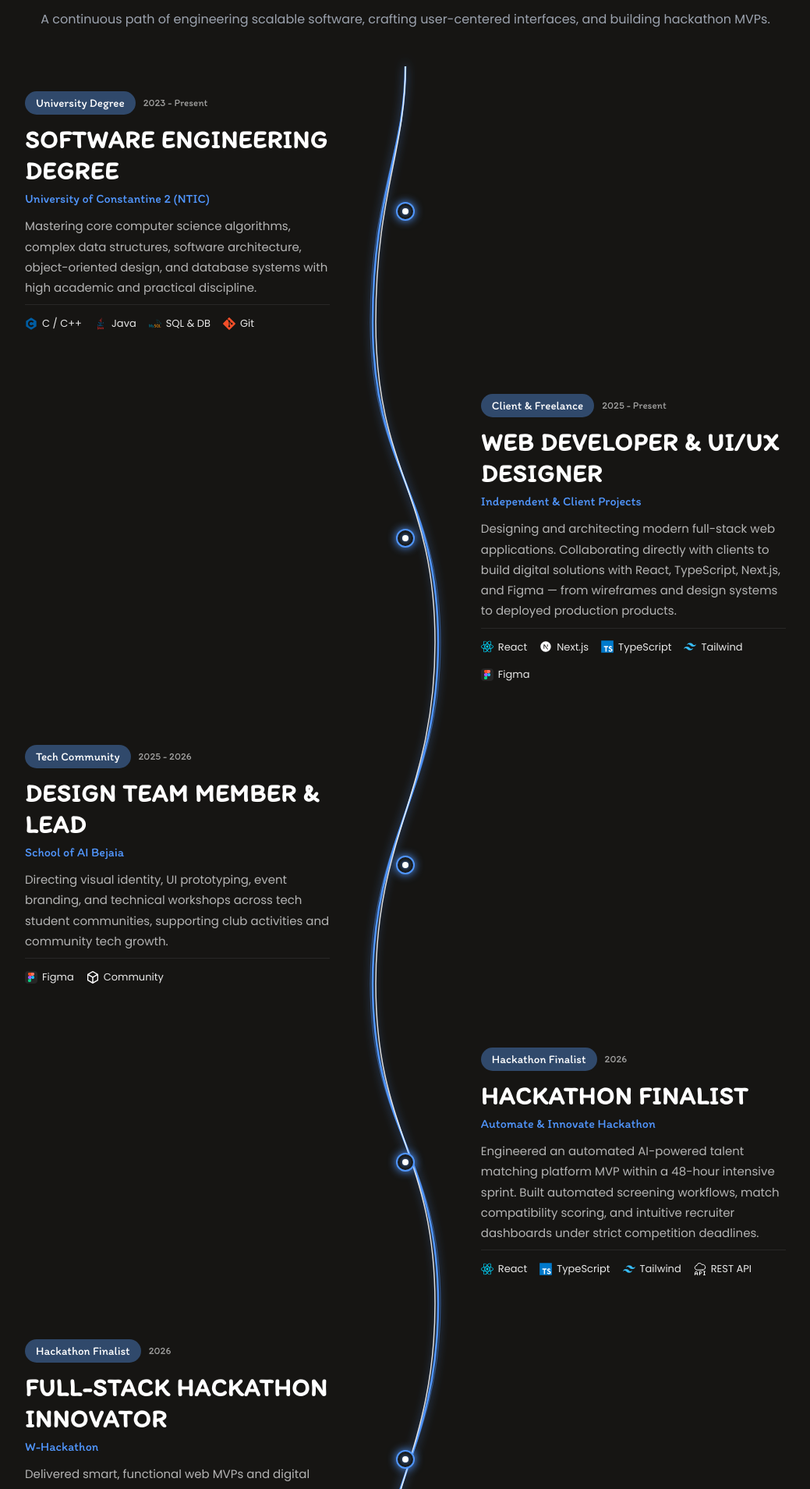
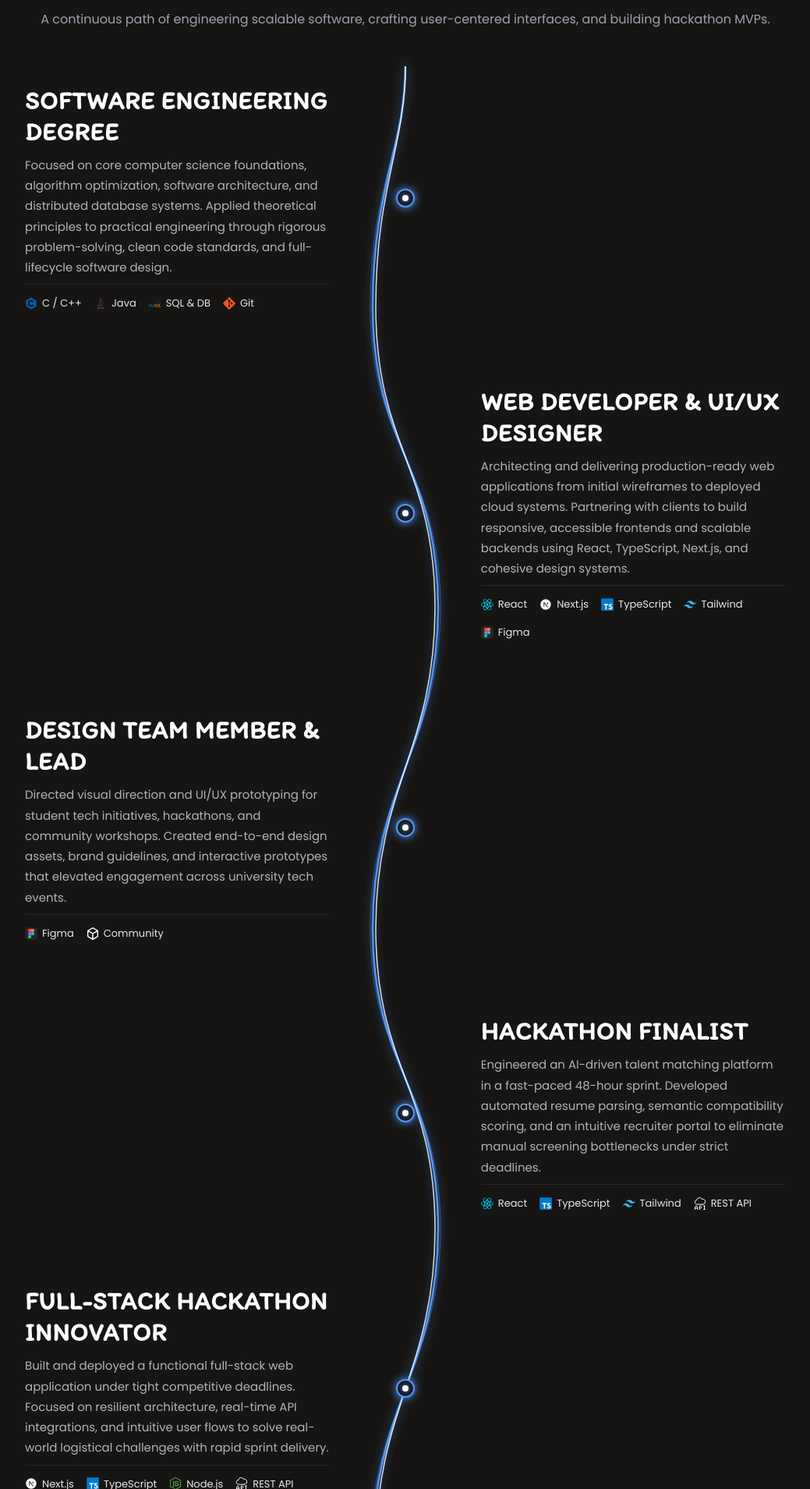
Before and after one commit to lo-ucif/lo__ucif-portfolio, a React (Vite) app: page / in a window 1280 px wide. Shown: the part 2091-4000 px from the top of the page at 78% size, without its empty margins (120-1159 px from the left). Built offline with nearby package versions, Linux system fonts and the light colour scheme; a web font is replaced by a local one.

Commit message:
feat: add Experience component with animated timeline and tech stack list

```diff
--- a/src/features/certificates/Experience.tsx
+++ b/src/features/certificates/Experience.tsx
@@ -19,12 +19,9 @@ import {
 export const experienceMilestones = [
   {
     num: "01",
-    badge: "University Degree",
-    period: "2023 - Present",
     title: "Software Engineering Degree",
-    organization: "University of Constantine 2 (NTIC)",
     description:
-      "Mastering core computer science algorithms, complex data structures, software architecture, object-oriented design, and database systems with high academic and practical discipline.",
+      "Focused on core computer science foundations, algorithm optimization, software architecture, and distributed database systems. Applied theoretical principles to practical engineering through rigorous problem-solving, clean code standards, and full-lifecycle software design.",
     tech: [
       { label: "C / C++", icon: CIcon },
       { label: "Java", icon: JavaIcon },
@@ -34,12 +31,9 @@ export const experienceMilestones = [
   },
   {
     num: "02",
-    badge: "Client & Freelance",
-    period: "2025 - Present",
     title: "Web Developer & UI/UX Designer",
-    organization: "Independent & Client Projects",
     description:
-      "Designing and architecting modern full-stack web applications. Collaborating directly with clients to build digital solutions with React, TypeScript, Next.js, and Figma — from wireframes and design systems to deployed production products.",
+      "Architecting and delivering production-ready web applications from initial wireframes to deployed cloud systems. Partnering with clients to build responsive, accessible frontends and scalable backends using React, TypeScript, Next.js, and cohesive design systems.",
     tech: [
       { label: "React", icon: ReactIcon },
       { label: "Next.js", icon: NextjsIcon },
@@ -50,12 +44,9 @@ export const experienceMilestones = [
   },
   {
     num: "03",
-    badge: "Tech Community",
-    period: "2025 - 2026",
     title: "Design Team Member & Lead",
-    organization: "School of AI Bejaia",
     description:
-      "Directing visual identity, UI prototyping, event branding, and technical workshops across tech student communities, supporting club activities and community tech growth.",
+      "Directed visual direction and UI/UX prototyping for student tech initiatives, hackathons, and community workshops. Created end-to-end design assets, brand guidelines, and interactive prototypes that elevated engagement across university tech events.",
     tech: [
       { label: "Figma", icon: FigmaIcon },
       { label: "Community", icon: HackathonIcon },
@@ -63,12 +54,9 @@ export const experienceMilestones = [
   },
   {
     num: "04",
-    badge: "Hackathon Finalist",
-    period: "2026",
     title: "Hackathon Finalist",
-    organization: "Automate & Innovate Hackathon",
     description:
-      "Engineered an automated AI-powered talent matching platform MVP within a 48-hour intensive sprint. Built automated screening workflows, match compatibility scoring, and intuitive recruiter dashboards under strict competition deadlines.",
+      "Engineered an AI-driven talent matching platform in a fast-paced 48-hour sprint. Developed automated resume parsing, semantic compatibility scoring, and an intuitive recruiter portal to eliminate manual screening bottlenecks under strict deadlines.",
     tech: [
       { label: "React", icon: ReactIcon },
       { label: "TypeScript", icon: TypescriptIcon },
@@ -78,12 +66,9 @@ export const experienceMilestones = [
   },
   {
     num: "05",
-    badge: "Hackathon Finalist",
-    period: "2026",
     title: "Full-Stack Hackathon Innovator",
-    organization: "W-Hackathon",
     description:
-      "Delivered smart, functional web MVPs and digital solutions with rapid real-world deployment under competitive hackathon pressure and real-time team collaboration.",
+      "Built and deployed a functional full-stack web application under tight competitive deadlines. Focused on resilient architecture, real-time API integrations, and intuitive user flows to solve real-world logistical challenges with rapid sprint delivery.",
     tech: [
       { label: "Next.js", icon: NextjsIcon },
       { label: "TypeScript", icon: TypescriptIcon },
@@ -93,12 +78,9 @@ export const experienceMilestones = [
   },
   {
     num: "06",
-    badge: "Production Architecture",
-    period: "Present & Future",
     title: "Scaling to Production & E-Commerce",
-    organization: "Havana Buy & Modern Platforms",
     description:
-      "Architecting scalable multi-vendor marketplaces with NestJS, Prisma, Docker, and PostgreSQL. Integrating physical warehouse verification steps and multi-wilaya dynamic pricing across all 58 wilayas.",
+      "Engineered a high-performance multi-vendor marketplace with role-based dashboards, automated inventory workflows, and a 58-wilaya dynamic pricing engine. Architected robust microservices and secure database pipelines for high reliability.",
     tech: [
       { label: "Next.js", icon: NextjsIcon },
       { label: "TypeScript", icon: TypescriptIcon },
@@ -114,7 +96,7 @@ export default function Experience() {
       id="experience"
       className="flex w-full flex-col items-center gap-12 text-center"
     >
-      {/* Section Header with exact styling matching ProjectsSection */}
+      {/* Section Header matching ProjectsSection style */}
       <motion.div
         className="flex flex-col items-center gap-2"
         initial={{ opacity: 0, y: 20 }}
@@ -153,7 +135,6 @@ export default function Experience() {
               </defs>
 
               {/* Multi-Strand Ribbon Path */}
-              {/* Outer Glow Line */}
               <path
                 d="M 70,0 C 70,80 25,120 25,240 C 25,380 115,400 115,540 C 115,680 25,720 25,860 C 25,1000 115,1020 115,1160 C 115,1300 25,1340 25,1480 C 25,1600 70,1660 70,1800"
                 fill="none"
@@ -161,8 +142,6 @@ export default function Experience() {
                 strokeWidth="1.2"
                 strokeOpacity="0.4"
               />
-
-              {/* Core Electric Blue Line */}
               <path
                 d="M 70,0 C 70,80 28,120 28,240 C 28,380 112,400 112,540 C 112,680 28,720 28,860 C 28,1000 112,1020 112,1160 C 112,1300 28,1340 28,1480 C 28,1600 70,1660 70,1800"
                 fill="none"
@@ -170,8 +149,6 @@ export default function Experience() {
                 strokeWidth="2.5"
                 filter="url(#exp-vertical-glow)"
               />
-
-              {/* Bright White Accent Strand */}
               <path
                 d="M 70,0 C 70,80 32,120 32,240 C 32,380 108,400 108,540 C 108,680 32,720 32,860 C 32,1000 108,1020 108,1160 C 108,1300 32,1340 32,1480 C 32,1600 70,1660 70,1800"
                 fill="none"
@@ -183,7 +160,7 @@ export default function Experience() {
           </div>
 
           {/* Timeline Milestones List */}
-          <div className="relative z-10 flex flex-col gap-20 py-8">
+          <div className="relative z-10 flex flex-col gap-24 py-6">
             {experienceMilestones.map((item, index) => {
               const isLeft = index % 2 === 0;
 
@@ -205,31 +182,16 @@ export default function Experience() {
                     </div>
                   </div>
 
-                  {/* Clean Editorial Text Block (NO CARD CONTAINER, NO BORDER) */}
+                  {/* Clean Editorial Text Block (NO CARD, NO PILL BADGE, NO BLUE ORG) */}
                   <div className={`w-full md:w-[45%] flex flex-col items-start text-left ${
                     isLeft ? "md:pr-12" : "md:pl-12"
                   }`}>
-                    {/* Status Badge */}
-                    <div className="flex items-center gap-2.5">
-                      <span className="inline-flex items-center rounded-[22px] bg-[#30496b] px-3.5 py-1 font-['Itim'] text-[14px] sm:text-[15px] text-white">
-                        <span>{item.badge}</span>
-                      </span>
-                      <span className="font-['Itim'] text-[13px] text-white/60">
-                        {item.period}
-                      </span>
-                    </div>
-
                     {/* Milestone Title */}
-                    <h3 className="mt-3 font-['Itim'] text-[24px] sm:text-[28px] lg:text-[32px] font-bold text-white tracking-wide uppercase leading-tight hover:text-[#5197ff] transition-colors duration-200">
+                    <h3 className="font-['Itim'] text-[24px] sm:text-[28px] lg:text-[32px] font-bold text-white tracking-wide uppercase leading-tight hover:text-[#5197ff] transition-colors duration-200">
                       {item.title}
                     </h3>
 
-                    {/* Organization Subtitle */}
-                    <p className="mt-1 font-['Itim'] text-[15px] sm:text-[16px] text-[#5197ff] font-medium">
-                      {item.organization}
-                    </p>
-
-                    {/* Narrative Description */}
+                    {/* Optimized Narrative Description */}
                     <p className="mt-2.5 font-['Poppins'] text-[14px] sm:text-[15px] leading-[1.75] text-[#b4b4b4]">
                       {item.description}
                     </p>
@@ -278,29 +240,14 @@ export default function Experience() {
                 <div className="w-1.5 h-1.5 rounded-full bg-white" />
               </div>
 
-              {/* Clean Editorial Text Block (NO CARD CONTAINER, NO BORDER) */}
+              {/* Clean Editorial Text Block */}
               <div className="flex flex-col items-start text-left">
-                {/* Status Badge */}
-                <div className="flex items-center gap-2">
-                  <span className="inline-flex items-center rounded-[22px] bg-[#30496b] px-3 py-0.5 font-['Itim'] text-[13px] text-white">
-                    <span>{item.badge}</span>
-                  </span>
-                  <span className="font-['Itim'] text-xs text-white/60">
-                    {item.period}
-                  </span>
-                </div>
-
                 {/* Milestone Title */}
-                <h3 className="mt-2 font-['Itim'] text-[22px] sm:text-[24px] font-bold text-white tracking-wide uppercase leading-tight">
+                <h3 className="font-['Itim'] text-[22px] sm:text-[24px] font-bold text-white tracking-wide uppercase leading-tight">
                   {item.title}
                 </h3>
 
-                {/* Organization Subtitle */}
-                <p className="mt-0.5 font-['Itim'] text-[14px] text-[#5197ff]">
-                  {item.organization}
-                </p>
-
-                {/* Narrative Description */}
+                {/* Optimized Narrative Description */}
                 <p className="mt-2 font-['Poppins'] text-[13.5px] leading-[1.7] text-[#b4b4b4]">
                   {item.description}
                 </p>
```
